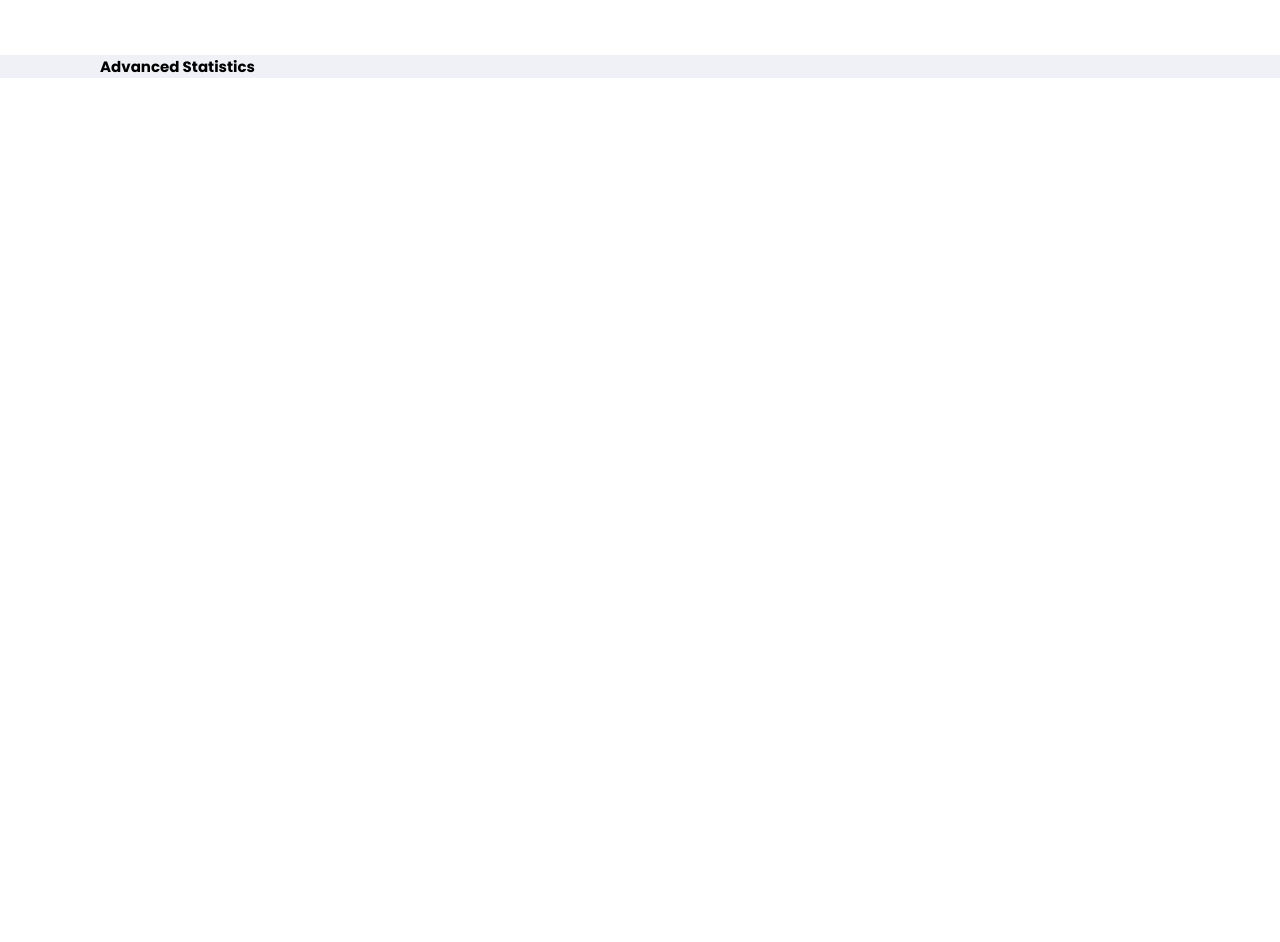
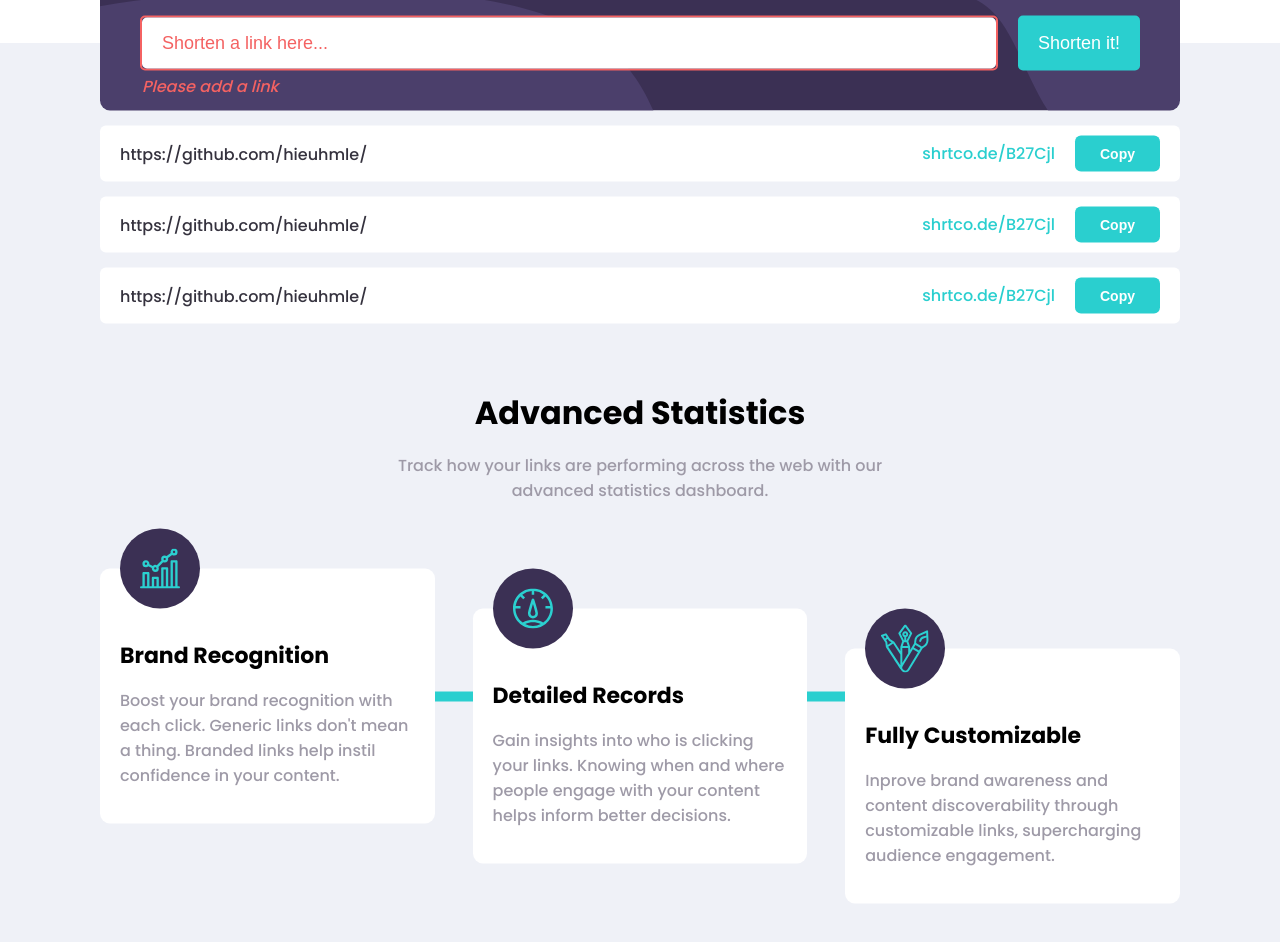
Before and after one commit to ethanledev/url-shortening-api-landing-page, a React (Create React App) app: page / in a window 1280 px wide. Shown: the part 590-1532 px from the top of the page. Before the commit the page ends 800 px from the top, so only its background shows below. Built offline with nearby package versions, Linux system fonts and the light colour scheme.

Commit message:
Add Shortener and StatisticsInfo components

```diff
--- a/src/components/App.js
+++ b/src/components/App.js
@@ -3,9 +3,35 @@ import styles from "./App.module.css";
 import Header from "./Header";
 import Nav from "./Nav";
 import Shortener from "./Shortener";
+import StatisticsInfo from "./StatisticsInfo";
 
 const App = () => {
   const [showMenu, setShowMenu] = useState(false);
+
+  const renderRecentLinks = () => {
+    const links = [];
+    for (let i = 0; i < 3; i++) {
+      links.push(
+        <div key={i} className={styles.recentLink}>
+          <a
+            href="https://github.com/hieuhmle/"
+            target="_blank"
+            rel="noreferrer"
+            className={styles.fullLink}
+          >
+            https://github.com/hieuhmle/
+          </a>
+          <div className={styles.shortenedLink}>
+            <a href="https://shrtco.de/B27Cjl" target="_blank" rel="noreferrer">
+              shrtco.de/B27Cjl
+            </a>
+            <button>Copy</button>
+          </div>
+        </div>
+      );
+    }
+    return links;
+  };
 
   return (
     <div className={styles.container}>
@@ -25,10 +51,17 @@ const App = () => {
           </article>
         </section>
         <section className={styles.mainSection}>
-          <div className={styles.shortenerContainer}>
+          <h2 className="srOnly">Main Section</h2>
+          <article>
             <Shortener />
-          </div>
-          <h2>Advanced Statistics</h2>
+            {renderRecentLinks()}
+            <h3>Advanced Statistics</h3>
+            <p>
+              Track how your links are performing across the web with our
+              advanced statistics dashboard.
+            </p>
+            <StatisticsInfo />
+          </article>
         </section>
       </main>
     </div>
--- a/src/components/App.module.css
+++ b/src/components/App.module.css
@@ -1,3 +1,7 @@
+.fullLink {
+  color: var(--very-dark-blue) !important;
+}
+
 .main {
   position: relative;
 }
@@ -22,7 +26,7 @@
 }
 
 .headerSection a:hover {
-  opacity: 0.5;
+  background-color: var(--cyan-hover);
 }
 
 .headerSection article {
@@ -52,14 +56,70 @@
   background-color: var(--main-section-bg);
 }
 
-.shortenerContainer {
+.mainSection article {
   transform: translateY(-6.75rem);
+  display: flex;
+  flex-direction: column;
+  align-items: center;
+}
+
+.mainSection h3 {
+  font-size: 3.2rem;
+  margin: 5rem 0 0 0;
+}
+
+.mainSection p {
+  font-size: 1.6rem;
+  color: var(--grayish-violet);
+  width: 51rem;
+  text-align: center;
+}
+
+.recentLink {
+  display: flex;
+  justify-content: space-between;
+  align-items: center;
+  background-color: white;
+  margin-bottom: 1.5rem;
+  font-size: 1.6rem;
+  padding: 1rem 2rem;
+  border-radius: 0.6rem;
+  width: 100%;
+}
+
+.shortenedLink a {
+  color: var(--cyan);
+  margin-right: 2rem;
+}
+
+.shortenedLink button {
+  border: none;
+  background-color: var(--cyan);
+  color: white;
+  padding: 1rem 2.5rem;
+  border-radius: 0.6rem;
+  cursor: pointer;
+  font-size: 1.4rem;
+  font-weight: 700;
+}
+
+.shortenedLink button:hover {
+  background-color: var(--cyan-hover);
+}
+
+.shortenedLink button:disabled {
+  background-color: var(--dark-violet);
+  cursor: auto;
 }
 
 @media only screen and (max-width: 1024px) {
   .headerSection {
     padding: 0 5rem;
     background-position: top 0 right -20rem;
+  }
+
+  .mainSection {
+    padding: 0 5rem;
   }
 }
 
@@ -90,11 +150,38 @@
     width: auto;
     padding: 0 15%;
   }
+
+  .mainSection {
+    padding: 0 2rem;
+  }
 }
 
 @media only screen and (max-width: 630px) {
+  .fullLink {
+    padding: 1.5rem 2rem;
+    border-bottom: 0.1rem solid var(--gray);
+    width: 100%;
+  }
+
   .headerSection {
     background-position: top 0 left 2rem;
+  }
+
+  .recentLink {
+    flex-direction: column;
+    align-items: flex-start;
+    padding: 0;
+  }
+
+  .shortenedLink {
+    display: flex;
+    flex-direction: column;
+    width: 100%;
+    padding: 1.5rem 2rem;
+  }
+
+  .shortenedLink a {
+    margin-bottom: 1.5rem;
   }
 }
 
--- a/src/components/NavBar.module.css
+++ b/src/components/NavBar.module.css
@@ -8,7 +8,7 @@
 
 .authLinks a:last-child:hover {
   color: white;
-  opacity: 0.5;
+  background-color: var(--cyan-hover);
 }
 
 .desktop {
--- /dev/null
+++ b/src/components/Shortener.js
@@ -0,0 +1,22 @@
+import { useState } from "react";
+import styles from "./Shortener.module.css";
+
+const Shortener = () => {
+  const [showWarning, setShowWarning] = useState(true);
+
+  return (
+    <div className={styles.container}>
+      <div className={`${styles.input} ${showWarning && styles.warning}`}>
+        <input type="text" placeholder="Shorten a link here..." />
+        {showWarning && (
+          <div>
+            <em>Please add a link</em>
+          </div>
+        )}
+      </div>
+      <button className={styles.button}>Shorten it!</button>
+    </div>
+  );
+};
+
+export default Shortener;
--- /dev/null
+++ b/src/components/Shortener.module.css
@@ -0,0 +1,80 @@
+.button {
+  border: none;
+  cursor: pointer;
+  background-color: var(--cyan);
+  font-size: 1.8rem;
+  border-radius: 0.5rem;
+  color: white;
+  padding: 1.5rem 2rem;
+}
+
+.button:hover {
+  background-color: var(--cyan-hover);
+}
+
+.container {
+  background-image: url("../images/bg-shorten-desktop.svg");
+  background-repeat: no-repeat;
+  background-position: center;
+  background-size: 100%;
+  background-color: var(--dark-violet);
+  display: flex;
+  padding: 4rem;
+  border-radius: 1rem;
+  margin-bottom: 1.5rem;
+  width: 100%;
+}
+
+.input {
+  flex-grow: 1;
+  margin-right: 2rem;
+  border-radius: 0.5rem;
+  border: 0.2rem solid transparent;
+}
+
+.input input {
+  width: 100%;
+  outline: none;
+  border: none;
+  font-size: 1.8rem;
+  border-radius: 0.5rem;
+  padding: 1.5rem 2rem;
+}
+
+.input input::placeholder {
+  color: var(--gray);
+}
+
+.warning {
+  border: 0.2rem solid var(--red);
+  position: relative;
+}
+
+.warning div {
+  position: absolute;
+  font-size: 1.6rem;
+  color: var(--red);
+  left: 0;
+  bottom: -3rem;
+}
+
+.warning input::placeholder {
+  color: var(--red);
+}
+
+@media only screen and (max-width: 630px) {
+  .container {
+    flex-direction: column;
+  }
+
+  .input {
+    margin-right: 0;
+    margin-bottom: 4rem;
+  }
+}
+
+@media only screen and (max-width: 500px) {
+  .container {
+    padding: 4rem 2rem;
+  }
+}
--- /dev/null
+++ b/src/components/StatisticsInfo.js
@@ -0,0 +1,45 @@
+import styles from "./StatisticsInfo.module.css";
+import { ReactComponent as BrandRecognition } from "../images/icon-brand-recognition.svg";
+import { ReactComponent as DetailedRecords } from "../images/icon-detailed-records.svg";
+import { ReactComponent as FullyCustomizable } from "../images/icon-fully-customizable.svg";
+
+const StatisticsInfo = () => {
+  return (
+    <div className={styles.container}>
+      <div className={styles.stats}>
+        <div className={styles.icon}>
+          <BrandRecognition />
+        </div>
+        <h4>Brand Recognition</h4>
+        <p>
+          Boost your brand recognition with each click. Generic links don't mean
+          a thing. Branded links help instil confidence in your content.
+        </p>
+      </div>
+      <div className={styles.connector}></div>
+      <div className={styles.stats}>
+        <div className={styles.icon}>
+          <DetailedRecords />
+        </div>
+        <h4>Detailed Records</h4>
+        <p>
+          Gain insights into who is clicking your links. Knowing when and where
+          people engage with your content helps inform better decisions.
+        </p>
+      </div>
+      <div className={styles.connector}></div>
+      <div className={styles.stats}>
+        <div className={styles.icon}>
+          <FullyCustomizable />
+        </div>
+        <h4>Fully Customizable</h4>
+        <p>
+          Inprove brand awareness and content discoverability through
+          customizable links, supercharging audience engagement.
+        </p>
+      </div>
+    </div>
+  );
+};
+
+export default StatisticsInfo;
--- /dev/null
+++ b/src/components/StatisticsInfo.module.css
@@ -0,0 +1,84 @@
+.connector {
+  flex-grow: 1;
+  background-color: var(--cyan);
+  height: 1rem;
+}
+
+.container {
+  display: flex;
+  align-items: center;
+  margin-top: 5rem;
+  padding-bottom: 8rem;
+}
+
+.icon {
+  background-color: var(--dark-violet);
+  position: absolute;
+  border-radius: 50%;
+  width: 8rem;
+  height: 8rem;
+  display: flex;
+  justify-content: center;
+  align-items: center;
+  top: -4rem;
+  left: 2rem;
+}
+
+.stats {
+  width: 31%;
+  background-color: white;
+  position: relative;
+  padding: 7rem 2rem 2rem 2rem;
+  border-radius: 1rem;
+}
+
+.stats h4 {
+  font-size: 2.2rem;
+  margin: 0 0 1rem 0;
+}
+
+.stats p {
+  width: auto;
+  text-align: left;
+  font-size: 1.6rem;
+}
+
+.stats:nth-child(3) {
+  transform: translateY(4rem);
+}
+
+.stats:nth-child(5) {
+  transform: translateY(8rem);
+}
+
+@media only screen and (max-width: 700px) {
+  .connector {
+    height: 8rem;
+    width: 1rem;
+  }
+
+  .container {
+    flex-direction: column;
+    padding-bottom: 0;
+  }
+
+  .icon {
+    left: unset;
+  }
+
+  .stats {
+    width: 100%;
+    display: flex;
+    flex-direction: column;
+    align-items: center;
+  }
+
+  .stats p {
+    text-align: center;
+  }
+
+  .stats:nth-child(3),
+  .stats:nth-child(5) {
+    transform: unset;
+  }
+}
```
